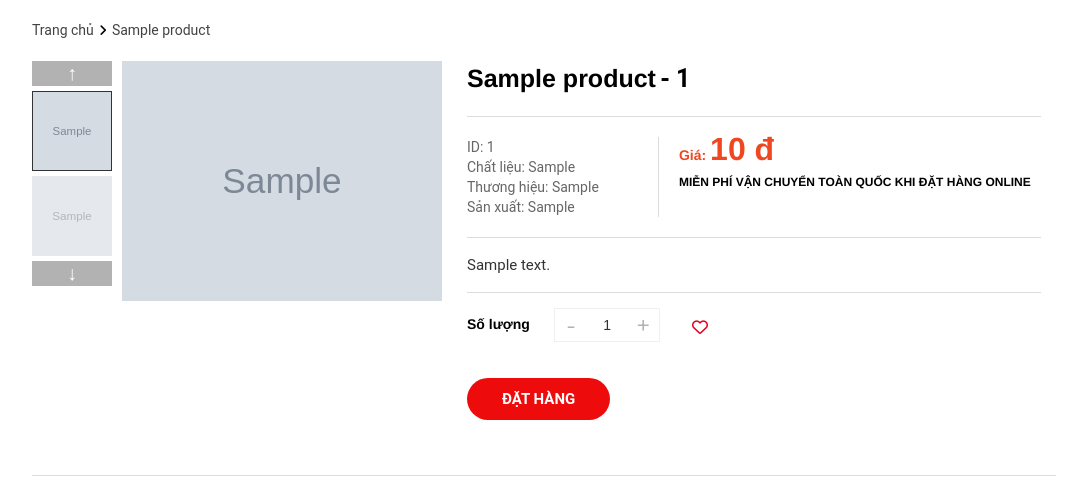
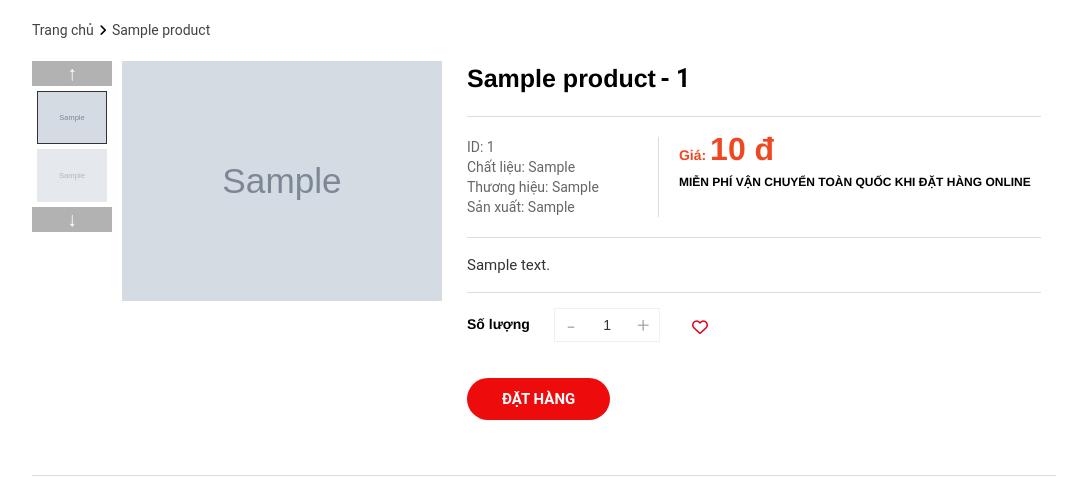
Before and after one commit to letienndat/AVCShop, a PHP site: page /src/detail.php?product_id=1 in a window 1280 px wide. Shown: the part 197-693 px from the top of the page, without its empty margins (96-1168 px from the left). Run offline with PHP 8.4, Linux system fonts and the light colour scheme; tables that the repository leaves empty or names only in its code hold one stand-in row (values such as "Sample post"); grey boxes marked "Sample" are stand-in pictures; data that the repository does not hold is empty.

Commit message:
update project: change size of small image in page product detail

```diff
--- a/public/css/detail.css
+++ b/public/css/detail.css
@@ -343,8 +343,8 @@
 
 .thumbnail-images img {
   cursor: pointer;
-  width: 80px; /* Chiều rộng ảnh nhỏ */
-  height: 80px; /* Chiều cao ảnh nhỏ */
+  width: 70px; /* Chiều rộng ảnh nhỏ */
+  height: auto; /* Chiều cao ảnh nhỏ */
   object-fit: cover;
   opacity: 0.6; /* Làm mờ ảnh không chọn */
   box-sizing: border-box;
```
